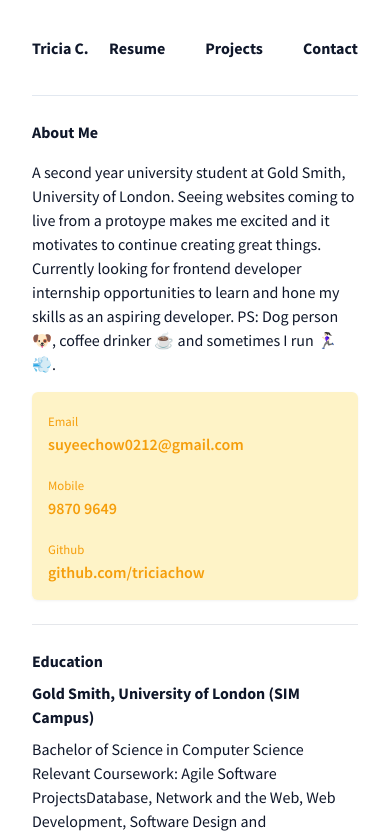
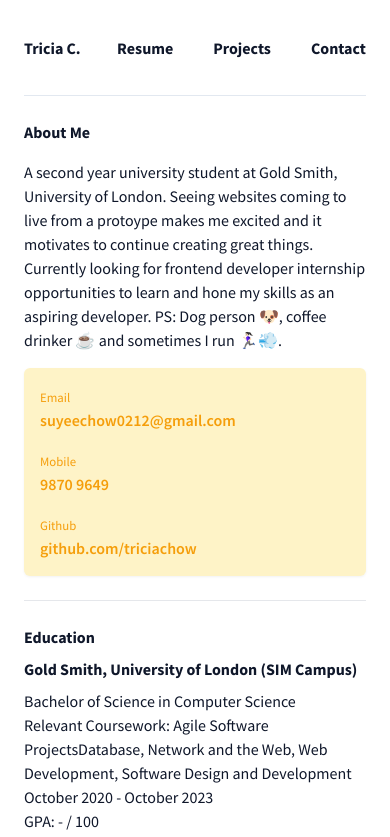
Before and after one commit to triciachow/test, a Next.js app: page /resume in a window 390 px wide. Shown: the top 837 px of the page. Built offline with nearby package versions, Linux system fonts and the light colour scheme.

Commit message:
Edit margin and alignment fix

```diff
--- a/components/Layout.js
+++ b/components/Layout.js
@@ -9,7 +9,7 @@ export default function Layout({ children }) {
       <Head>
         <title>Tricia C.</title>
       </Head>
-      <header className="flex justify-between items-center h-24 font-bold mx-8 xl:mx-24 border-b border-slate-200">
+      <header className="flex justify-between items-center h-24 font-bold mx-6 xl:mx-24 border-b border-slate-200">
         <Link href="/">Tricia C.</Link>
         <div className="flex gap-x-10">
           {navItems.map((item, index) => {
@@ -24,7 +24,7 @@ export default function Layout({ children }) {
           })}
         </div>
       </header>
-      <div className="mx-8 xl:mx-24 h-full">{children}</div>
+      <div className="mx-6 xl:mx-24 h-full">{children}</div>
     </>
   );
 }
--- a/components/resume/Involvements.js
+++ b/components/resume/Involvements.js
@@ -25,7 +25,7 @@ export default function Involvements() {
       </div>
       <div className="flex justify-center mb-8">
         <a
-          href="/WIP_Resume.pdf"
+          href="/Resume_Tricia.pdf"
           download
           target="_blank"
           rel="noopener noreferrer"
--- a/pages/projects.js
+++ b/pages/projects.js
@@ -22,7 +22,7 @@ export async function getStaticProps() {
 export default function ProjectsPage({ projects }) {
   return (
     <>
-      <div className="flex flex-col md:flex-row justify-center gap-10 w-4/5 py-6 mx-auto relative">
+      <div className="flex flex-col md:flex-row justify-center gap-10 lg:w-4/5 py-6 mx-auto relative">
         {projects.map(project => {
           return <ProjectCard key={project.sys.id} project={project} />;
         })}
--- a/pages/projects/[slug].js
+++ b/pages/projects/[slug].js
@@ -103,13 +103,13 @@ export default function ProjectDetails({ project }) {
         </div>
         <div className="flex gap-x-8">
           <Link href={githubLink}>
-            <button className="my-8 flex gap-x-2 border-2 border-amber-400 rounded-md px-4 py-2 text-amber-400 font-bold hover:bg-amber-400 hover:text-white">
+            <button className="my-8 flex justify-center items-center gap-x-2 border-2 border-amber-400 rounded-md px-4 py-2 text-amber-400 font-bold hover:bg-amber-400 hover:text-white">
               View on Github <Github />
             </button>
           </Link>
           {deployedLink && (
             <Link href={deployedLink}>
-              <button className="my-8 flex gap-x-2 border-2 border-amber-400 rounded-md px-4 py-2 text-amber-400 font-bold hover:bg-amber-400 hover:text-white">
+              <button className="my-8 flex justify-center items-center gap-x-2 border-2 border-amber-400 rounded-md px-4 py-2 text-amber-400 font-bold hover:bg-amber-400 hover:text-white">
                 View live website <ExternalLink />
               </button>
             </Link>
```
Also changed, not shown: 2 other files (tests, documents, lock files or other folders).
